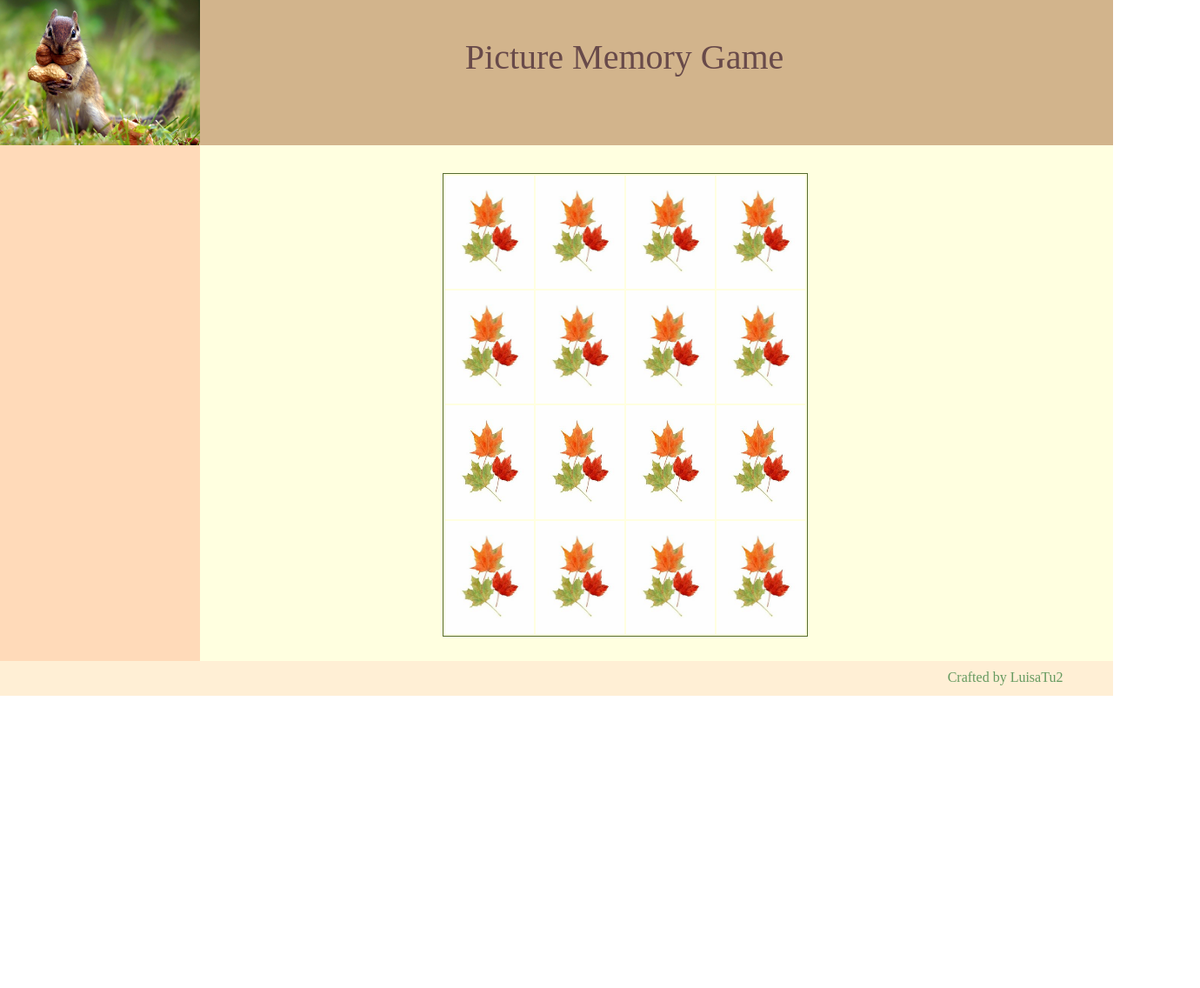
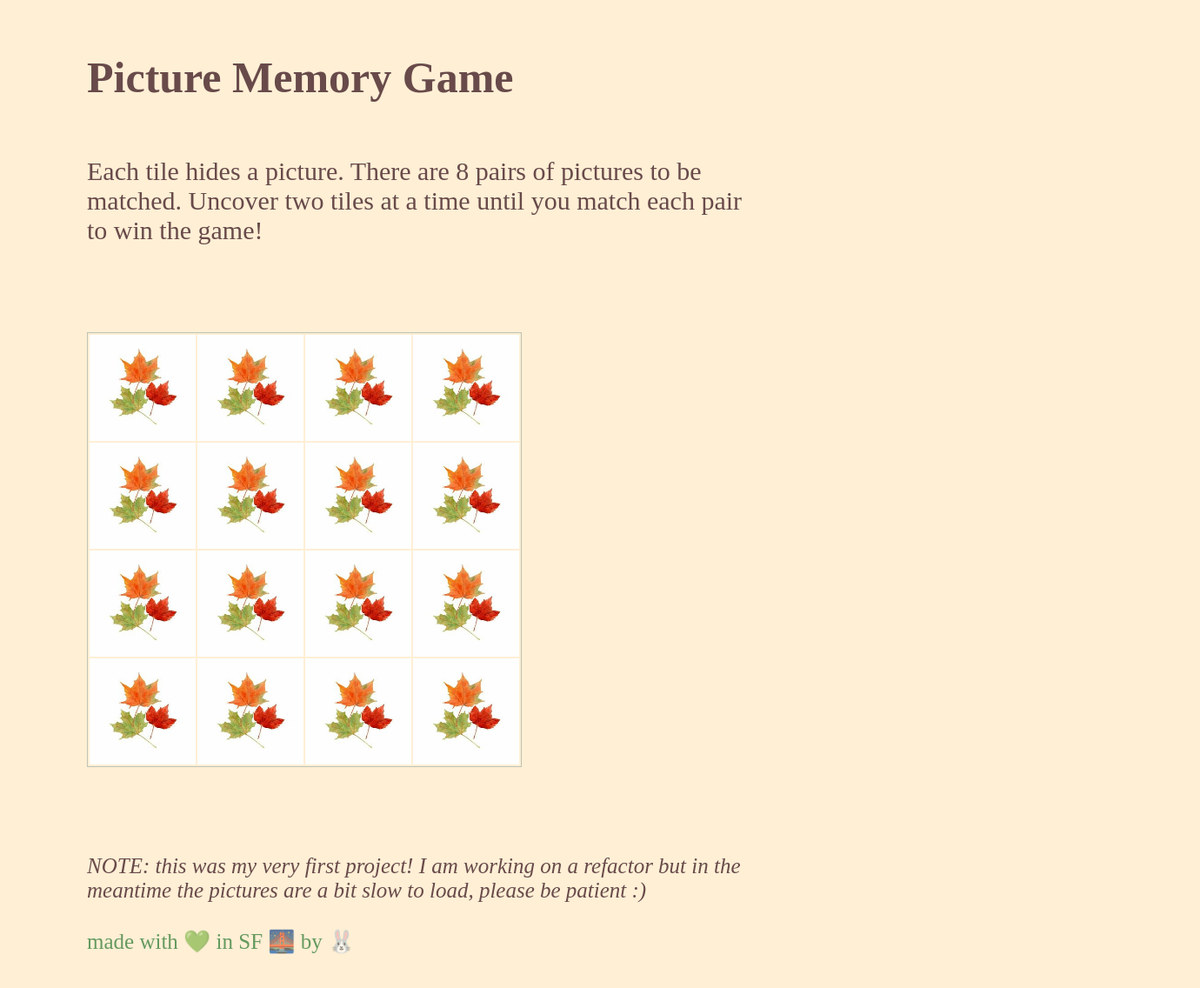
Before and after one commit to LuisaTu2/picture_memory_game, a plain HTML site: page index.html in a window 1280 px wide. Shown: the whole page at 87% size, 1380 px wide, since content can reach past the window. Before the commit the page ends 800 px from the top, so only its background shows below. Drawn offline with Linux system fonts and the light colour scheme.

Commit message:
[isa] some style formatting for prod

```diff
--- a/index.html
+++ b/index.html
@@ -8,24 +8,21 @@
   <body>
 
     <div id="mainCanvas">
-
-        <div id="headerHolder">
+      <div id="header">
           <img id="headerImg" src="Pics/squirrel.jpg" alt="Beaver - let's play a game!" >
-            <div id="headerMonthHolder">
-                <div id="headerMonth">
+          <!-- <div id="headerMonthHolder"> -->
+              <!-- <div id="headerMonth"> -->
           <div class="title" id="monthName">Picture Memory Game</div>
-                </div>
-            </div>
+              <!-- </div> -->
+          <!-- </div> -->
       </div>
 
       <div id="content">
-            <div id="sidebar">
-
+          <div class="instructions">
+            Each tile hides a picture. There are 8 pairs of pictures to be matched. Uncover two tiles at a time until you match each pair to win the game!
           </div>
-
-            <div id="tableHolder">
-              <table id="tableContent">
-
+          <!-- <div id="tableHolder"> -->
+            <table id="table">
 
               <tr id="tr1">
                 <td id="te11" class = 'teText'> </td>
@@ -75,22 +72,18 @@
 
 
             </table>
+          <!-- </div> -->
 
-            </div>
 
       </div>
     </div>
 
+    <div class="footer">
+      <div class="note"> NOTE: this was my very first project! I am working on a refactor but in the meantime the pictures are a bit slow to load, please be patient :)</div>
+      <div class="made"> made with <span>💚 </span> in SF <span>🌉 </span> by <a href="https://github.com/LuisaTu2">🐰</a> </div>
+    </div>
 
-
-
-    <footer>
-        <p id="footerText">Crafted by LuisaTu2</p>
-    </footer>
-
-    <script type="text/javascript" src="main.js">
-
-    </script>
+    <script type="text/javascript" src="main.js"></script>
 
   </body>
 </html>
--- a/main.js
+++ b/main.js
@@ -74,7 +74,8 @@ function clickHandler() {
           if(areSameAnimal(firstImageUrl, secondImageUrl)) {
             countMatches++;
             if(countMatches === 8) {
-              setTimeout(function(){alert('Congratulations, you won! You completed the puzzle in ' + (end.getTime() - start.getTime())/1000 + ' seconds.')},1000);              end = new Date();
+              setTimeout(function(){alert('Congratulations, you won! You completed the puzzle in ' + (end.getTime() - start.getTime())/1000 + ' seconds.')}, 100);
+              end = new Date();
             }
           }
           else {
@@ -82,7 +83,7 @@ function clickHandler() {
             setTimeout(function(){
               flipBothBack(firstImageElt, secondImageElt);
               flipBackInProgress = false;
-            },1000);
+            }, 700);
           }
          }
   }
--- a/style.css
+++ b/style.css
@@ -1,24 +1,27 @@
-html {height: 100%;}
-
-body {height: 100%;
-      margin: 0; }
+body {
+  margin: 0px;
+  padding: 0px;
+  background-color: papayawhip;
+  color: #684A4A;
+}
 
 #mainCanvas {
-  height: 95%;
-  background-color: lightyellow;}
+  /* background-color: lightyellow; */
+  min-width: 300px;
+}
 
 /* Header */
-#headerHolder {
+#header {
   width: 100%;
-  height: 22%;
-  margin: 0;}
+  height: 150px;
+  margin: 0px;
+  padding: 0px;
+  display: flex;
+  flex-direction: row;
+}
 
-#headerImg {
-  height: 100%;
-  width: 18%;
-  float: left;}
 
-#headerMonthHolder {
+/* #headerMonthHolder {
   height: 100%;
   width: 82%;
   float: left;
@@ -28,17 +31,21 @@ body {height: 100%;
     height: 100%;
     width: 100%;
     background-color: tan;
-  }
+  } */
 
 .title {
-  color: #684A4A;
-  font-size: 250%;
-  float: left;}
+  padding: 0px;
+  margin-top: 60px;
+  margin-left: 100px;
+  font-size: 50px;
+  font-weight: 550;
+  /* float: left; */
+}
 
-#monthName {
+/* #monthName {
   margin: 0;
   padding: 4% 0 0 29%;
-}
+} */
 
 
 .block{float:left;
@@ -73,65 +80,88 @@ body {height: 100%;
 
 /* Content */
 #content {
-  height: 78%;
+  /* height: 78%; */
   width: 100%;
+  margin-left: 100px;
           }
 
-#sidebar {background-color: peachpuff;
+.instructions{
+  width: 60%;
+  margin: 30px 100px 0px 0px;
+  font-size: 30px;
+}
+
+/* #sidebar {background-color: peachpuff;
   width: 18%;
   height: 100%;
-  float: left;}
+  float: left;} */
 
-#tableHolder {
+/* #tableHolder {
   float: left;
   width: 82%;
   height:100%;
-  }
+  } */
 
-#tableContent {
+#table {
   /*table-layout: fixed;*/
   /*width: 90%;*/
-  height: 90%;
+  /* height: 90%; */
   padding: 0;
-  margin-left: 26.5%;
-  margin-top: 3%;
+  margin: 100px 0px;
   /*column-count: 4;*/
-  border-color: darkolivegreen;
+  border-color: rgb(189, 194, 180);
   border-style: solid;
   border-width: thin;
 }
 
-#tableHeader {
+/* #tableHeader {
   height: 10%;
   font-family: monospace;
   font-size:large;
   background-color: darkkhaki;
   color: #6E5943;
-  }
+  } */
 
 .teText {
   color: darkslategray;
+  border-color: rgb(189, 194, 180);
   /*background-color: #F6EDE4;*/
   /*margin: 0;
   padding-left: 1%;*/
-  width: 100px;
-  heigth: 100px;
+  width: 120px;
+  height: 120px;
   background-image: url("Pics/cover.jpg");
   background-size: 100% 100%;
-  }
-
-
+}
 
 
 
 /* Footer */
-footer {background-color: papayawhip;
-        height: 5%;
-        min-height: 25px;}
+.footer {
+  /* width: 100%; */
+  /* color: rgba(22,109,33,0.66); */
+  /* background-color: papayawhip; */
+  width: 60%;
+  margin: 100px;
+  /* padding: 50px; */
+  font-size: 25px;
+}
 
-#footerText {margin: 0;
-            text-align: right;
-            padding-top: 0.8%;
-            padding-right: 4.5%;
-            color: rgba(22,109,33,0.66);
-            }
+.note {
+  font-style: italic;
+}
+
+.made {
+  margin-top: 30px;
+  color: rgba(22,109,33,0.66);
+  background-color: papayawhip;
+}
+
+.made a {
+  text-decoration: none;
+  color: rgba(22,109,33,0.66);
+}
+
+#headerImg {
+  display: none;
+}
```
Lines whose indentation alone changed are shown as unchanged.
